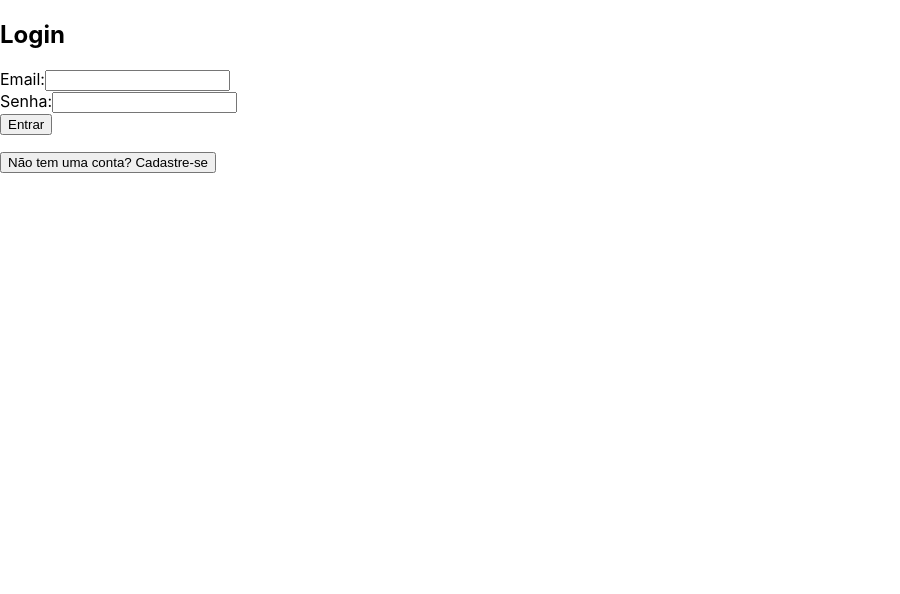
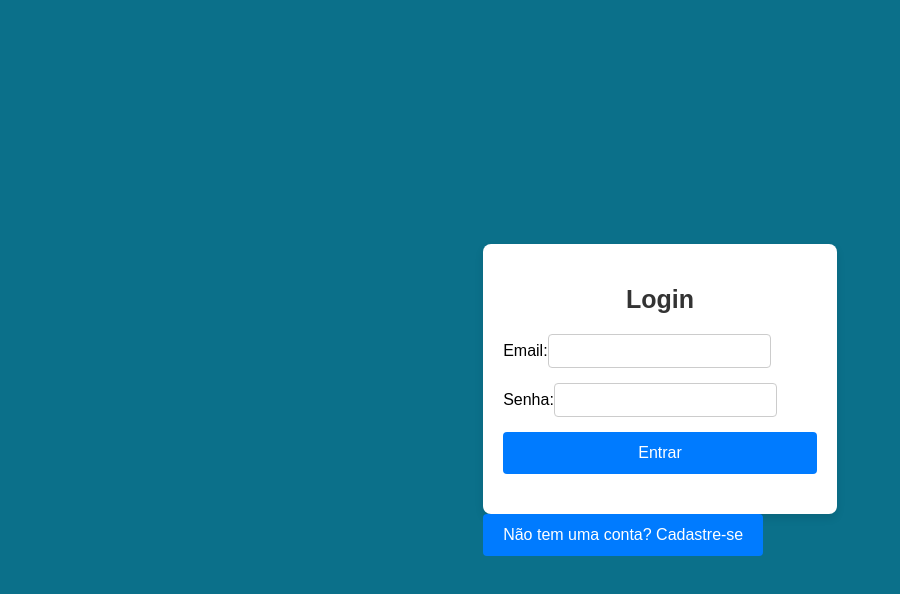
Before and after one commit to ErickPatrick1227/Tela-de-Login, a React (Create React App) app in the folder meu-app/: page / in a window 1280 px wide. Shown: the top 594 px of the page, without its empty margins (0-900 px from the left). Built offline with nearby package versions, Linux system fonts and the light colour scheme.

Commit message:
estilização com css

```diff
--- a/meu-app/src/Cadastro.jsx
+++ b/meu-app/src/Cadastro.jsx
@@ -35,7 +35,7 @@
         <h2>Cadastro</h2>
         <form onSubmit={handleCadastro}>
           <div>
-            <label>Email:</label>
+            <label>Email: </label>
             <input
               type="email"
               value={email}
@@ -44,7 +44,7 @@
             />
           </div>
           <div>
-            <label>Senha:</label>
+            <label>Senha: </label>
             <input
               type="password"
               value={senha}
@@ -53,7 +53,7 @@
             />
           </div>
           <div>
-            <label>Confirmar Senha:</label>
+            <label>Confirmar Senha: </label>
             <input
               type="password"
               value={confirmarSenha}
--- a/meu-app/src/index.css
+++ b/meu-app/src/index.css
@@ -1,13 +1,65 @@
 body {
+  font-family: "Arial", sans-serif;
+  background-color: #0b708a;
+  display: flex;
+  justify-content: center;
+  align-items: center;
+  height: 100vh;
   margin: 0;
-  font-family: -apple-system, BlinkMacSystemFont, 'Segoe UI', 'Roboto', 'Oxygen',
-    'Ubuntu', 'Cantarell', 'Fira Sans', 'Droid Sans', 'Helvetica Neue',
-    sans-serif;
-  -webkit-font-smoothing: antialiased;
-  -moz-osx-font-smoothing: grayscale;
 }
-
-code {
-  font-family: source-code-pro, Menlo, Monaco, Consolas, 'Courier New',
-    monospace;
+.lei {
+  background-color: #fff;
+  padding: 20px;
+  border-radius: 8px;
+  box-shadow: 0 4px 8px rgba(0, 0, 0, 0.1);
+  width: 100%;
+  max-width: 400px;
+  text-align: center;
 }
+h2 {
+  color: #333;
+  font-size: 25px;
+  margin-bottom: 20px;
+}
+form {
+  display: flex;
+  flex-direction: column;
+  gap: 15px;
+}
+input[type="email"],
+input[type="password"] {
+  padding: 7px;
+  border: 1px solid #ccc;
+  border-radius: 4px;
+  font-size: 16px;
+  outline: none;
+  transition: border-color 0.3s ease;
+}
+input[type="email"]:focus,
+input[type="password"]:focus {
+  border-color: #007bff;
+}
+button {
+  background-color: #007bff;
+  color: #fff;
+  border: none;
+  padding: 12px 20px;
+  border-radius: 4px;
+  font-size: 16px;
+  cursor: pointer;
+  transition: background-color 0.3s ease;
+}
+button:hover {
+  background-color: #0056b3;
+}
+p {
+  font-size: 14px;
+  color: #ff0000;
+  margin-top: 20px;
+}
+p.success {
+  color: #28a745;
+}
+form div {
+  text-align: left;
+}
```
